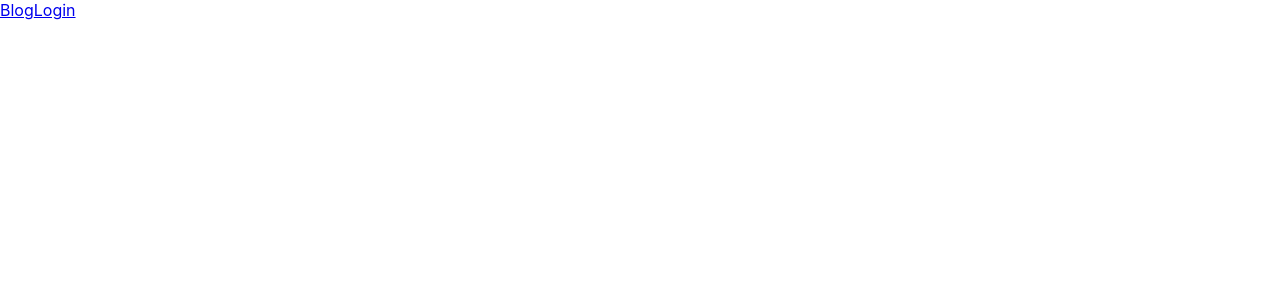
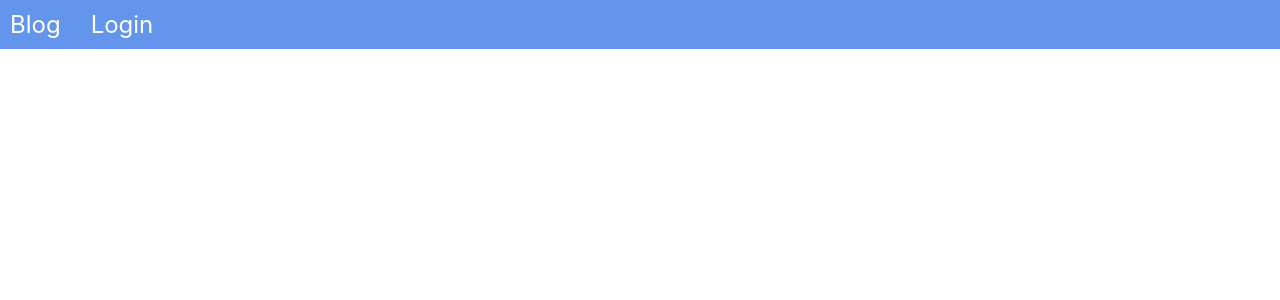
Before and after one commit to sadikul60/explore-react-typescript, a React (Create React App) app: page / in a window 1280 px wide. Shown: the top 300 px of the page. Built offline with nearby package versions, Linux system fonts and the light colour scheme.

Commit message:
added css

```diff
--- /dev/null
+++ b/src/components/Navbar/Navbar.css
@@ -0,0 +1,20 @@
+.navbar{
+    background: cornflowerblue;
+    padding: 10px;
+    margin-bottom: 40px;
+}
+
+.navbar ul{
+    display: flex;
+}
+
+.navbar li{
+    list-style: none;
+    margin-right: 30px;
+    font-size: 24px;
+}
+
+.link{
+    text-decoration: none;
+    color: #fff;
+}
--- a/src/components/Navbar/Navbar.tsx
+++ b/src/components/Navbar/Navbar.tsx
@@ -1,11 +1,13 @@
 import React from 'react';
 import { Link } from 'react-router-dom';
-
+import './Navbar.css'
 const Navbar = () => {
     return (
-        <div>
-            <Link to='/blog'>Blog</Link>
-            <Link to='/login'>Login</Link>
+        <div className='navbar'>
+            <ul>
+                <li><Link className='link' to='/blog'>Blog</Link></li>
+                <li><Link className='link' to='/login'>Login</Link></li>
+            </ul>
         </div>
     );
 };
```
